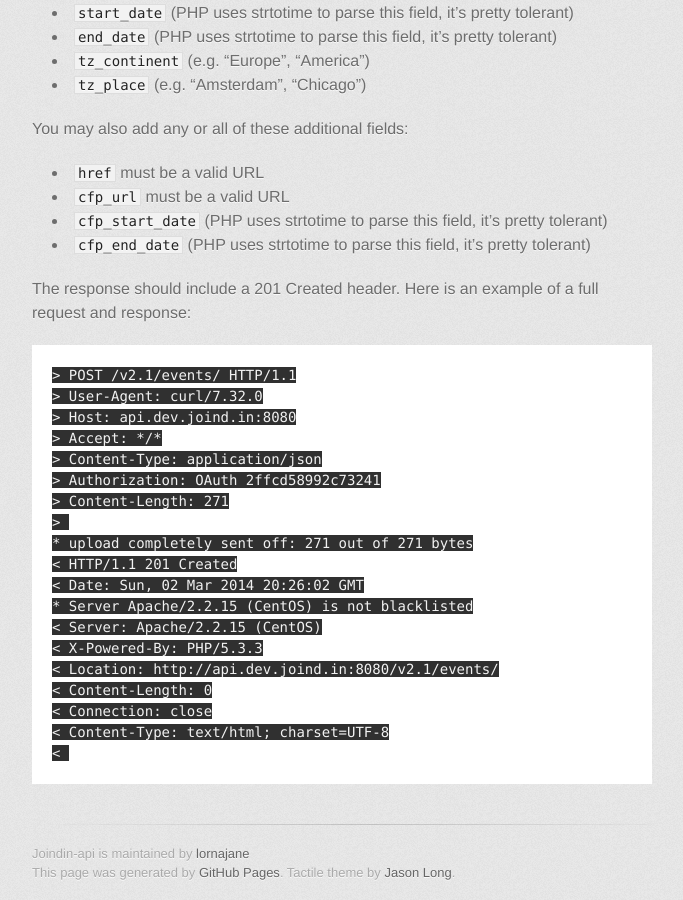
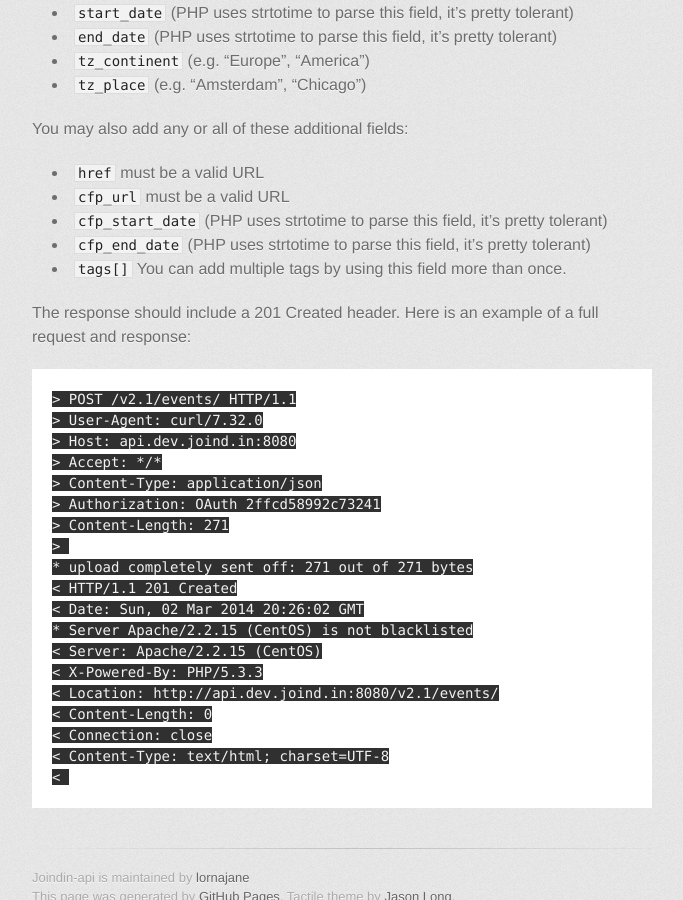
Before and after one commit to joindin/joindin-api, a Jekyll site: the page built from events.md, in a window 1280 px wide and 900 px high, scrolled down 4809 px. Shown: the whole window, without its empty margins (298-981 px from the left). Built offline with Jekyll 4.4.1, drawn with Linux system fonts in a browser that asks for light colours; some web fonts are replaced; a script that is not in the unit is left out.

Commit message:
Adds entry for the tags to event-page

```diff
--- a/events.md
+++ b/events.md
@@ -206,6 +206,7 @@ You may also add any or all of these additional fields:
  * ``cfp_url`` must be a valid URL
  * ``cfp_start_date`` (PHP uses strtotime to parse this field, it's pretty tolerant)
  * ``cfp_end_date`` (PHP uses strtotime to parse this field, it's pretty tolerant)
+ * ``tags[]`` You can add multiple tags by using this field more than once.
 
 The response should include a 201 Created header.  Here is an example of a full request and response:
 
```
